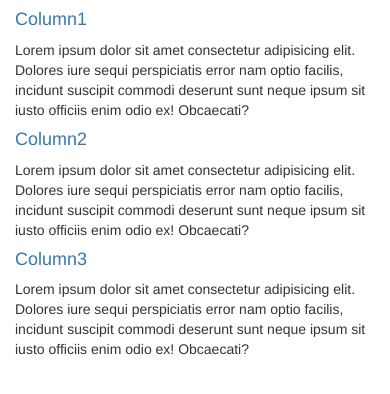
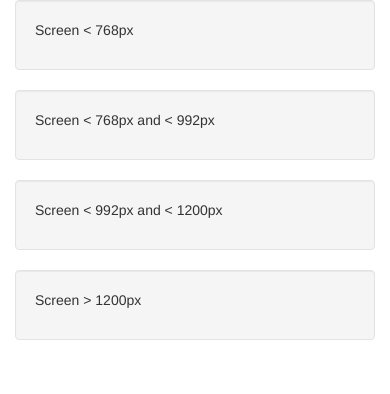
Before and after one commit to patrickdolloso/Bootstrap-TestWebpage, a plain HTML site: page index.html in a window 390 px wide. Drawn offline with nearby package versions, Linux system fonts and the light colour scheme.

Commit message:
17:02 Responsively Hiding Elements

```diff
--- a/index.html
+++ b/index.html
@@ -1,3 +1,6 @@
+<!--https://www.youtube.com/watch?v=gqOEoUR5RHg&t=1022s-->
+<!--Responsively Hiding Elements-->
+
 <!DOCTYPE html>
 <html lang="en">
 <head>
@@ -29,26 +32,22 @@
 <body>
 
     <div class="container">
-        <div class="row">
-            <div class="col-lg-2 col-md-2 col-sm-4 col-xs-12">
-                <h4><a href="#col1Content" data-toggle="collapse">Column1</a>
-                </h4>
-                <div id="col1Content" class="collapse in">Lorem ipsum dolor sit amet consectetur adipisicing elit. Dolores iure sequi perspiciatis error nam optio facilis, incidunt suscipit commodi deserunt sunt neque ipsum sit iusto officiis enim odio ex! Obcaecati?</div>
-              </div>
+        <div class="well hidden-sm hidden-md hidden-lg">
+            <p>Screen &lt; 768px</p>
+        </div>
 
-              <div class="col-lg-4 col-md-4 col-sm-8 col-xs-12">
-                    <h4><a href="#col21Content" data-toggle="collapse">Column2</a>
-                    </h4>
-                    <div id="col2Content" class="collapse in">Lorem ipsum dolor sit amet consectetur adipisicing elit. Dolores iure sequi perspiciatis error nam optio facilis, incidunt suscipit commodi deserunt sunt neque ipsum sit iusto officiis enim odio ex! Obcaecati?</div>
-                  </div>
+        <div class="well hidden-md hidden-lg">
+                <p>Screen &lt; 768px and &lt; 992px</p>
+            </div>
 
-                  <div class="col-lg-4 col-md-4 col-sm-8 col-xs-12">
-                        <h4><a href="#col31Content" data-toggle="collapse">Column3</a>
-                        </h4>
-                        <div id="col3Content" class="collapse in">Lorem ipsum dolor sit amet consectetur adipisicing elit. Dolores iure sequi perspiciatis error nam optio facilis, incidunt suscipit commodi deserunt sunt neque ipsum sit iusto officiis enim odio ex! Obcaecati?</div>
-                      </div>
+            <div class="well hidden-lg">
+                    <p>Screen &lt; 992px and &lt; 1200px</p>
+                </div>
 
-        </div>
+                <div class="well">
+                        <p>Screen &gt; 1200px</p>
+                    </div>
+
     </div>
 
 
```
